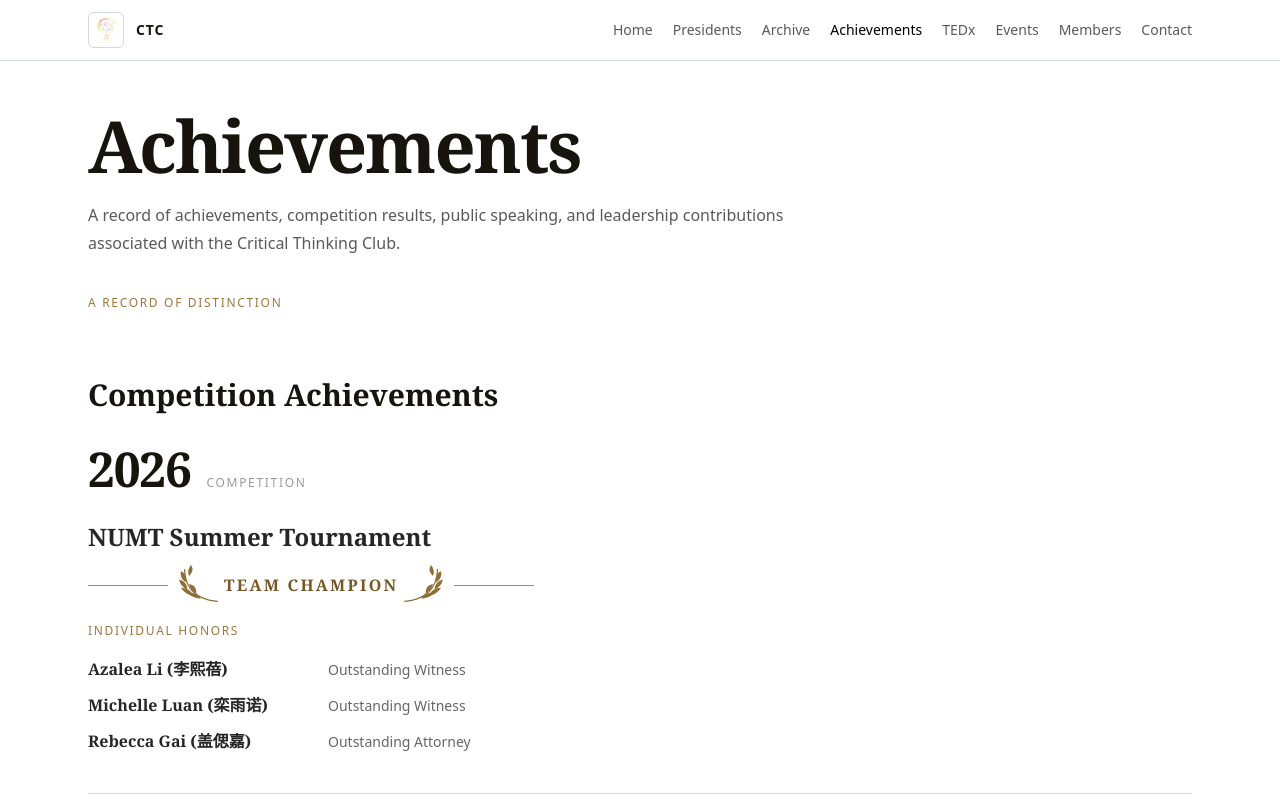
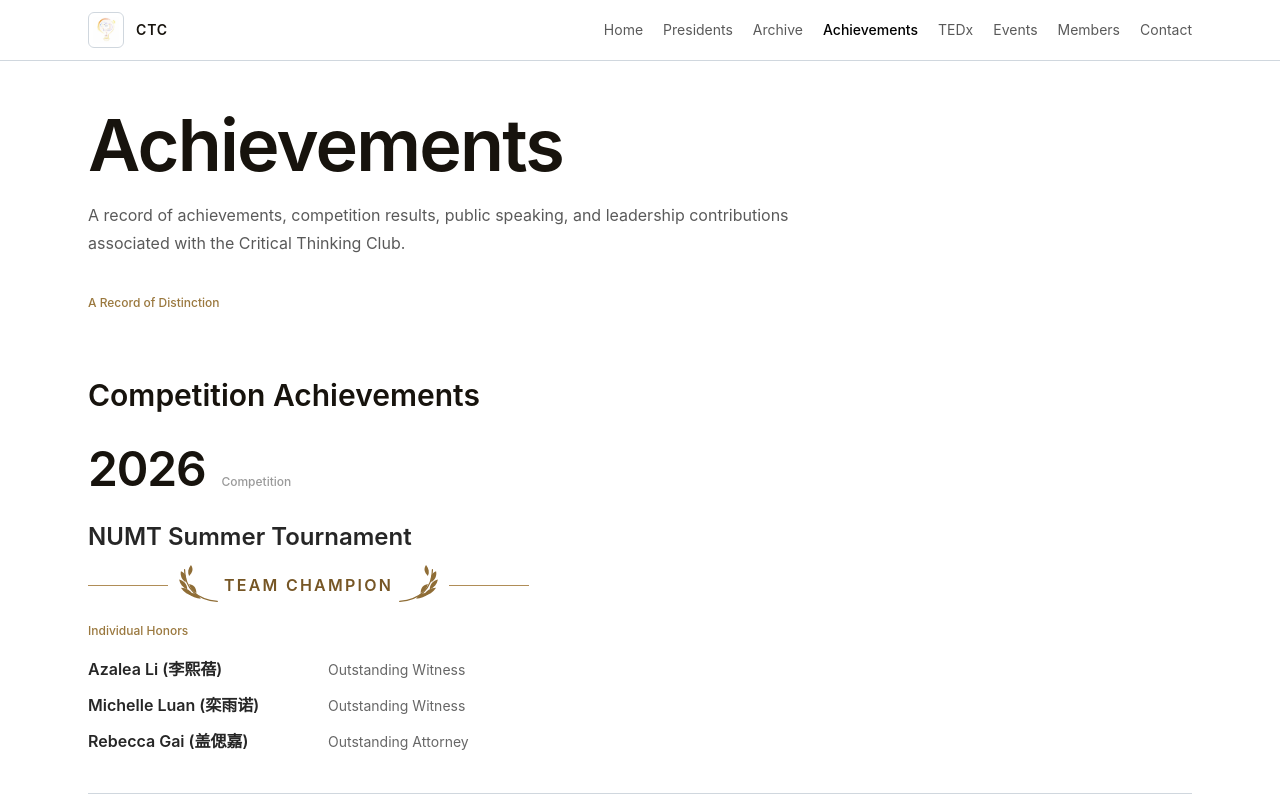
Before and after one commit to henrywyx0730/jlhsctc-official-website, a Next.js app: page /achievements in a window 1280 px wide. Shown: the top 800 px of the page. Built offline with nearby package versions, Linux system fonts and the light colour scheme.

Commit message:
Unify website typography

```diff
--- a/app/achievements/page.js
+++ b/app/achievements/page.js
@@ -118,7 +118,7 @@ const speakingPeriods = [
 function HonorDivider({ label, className = "mt-5" }) {
   return (
     <div className={className}>
-      <span className="text-xs font-medium uppercase tracking-[0.14em] text-[#9a783e]">
+      <span className="text-xs font-medium text-[#9a783e]">
         {label}
       </span>
     </div>
@@ -226,7 +226,7 @@ function AchievementYear({ year }) {
         <h3 className="font-display text-5xl font-semibold tracking-tight">
           {year.year}
         </h3>
-        <span className="text-xs font-medium uppercase tracking-[0.14em] text-black/40">
+        <span className="text-xs font-medium text-black/40">
           Competition
         </span>
       </div>
--- a/app/globals.css
+++ b/app/globals.css
@@ -3,7 +3,7 @@
 :root {
   --background: #ffffff;
   --foreground: #17130d;
-  --font-display: Georgia, Cambria, "Times New Roman", serif;
+  --font-sans: Inter, "Helvetica Neue", Helvetica, Arial, sans-serif;
 }
 
 html {
@@ -13,12 +13,7 @@ html {
 body {
   background: var(--background);
   color: var(--foreground);
-}
-
-h1,
-h2,
-.font-display {
-  font-family: var(--font-display);
+  font-family: var(--font-sans);
 }
 
 a {
--- a/app/presidents/page.js
+++ b/app/presidents/page.js
@@ -175,7 +175,7 @@ function termId(year) {
 function SectionNavigation({ terms }) {
   return (
     <nav aria-label="President periods">
-      <p className="text-xs font-semibold uppercase tracking-[0.08em] text-black/50">
+      <p className="text-xs font-semibold text-black/50">
         Sections
       </p>
       <ul className="mt-1 flex gap-3 overflow-x-auto pb-1 lg:mt-2 lg:flex-col lg:gap-1 lg:overflow-visible lg:pb-0">
```
